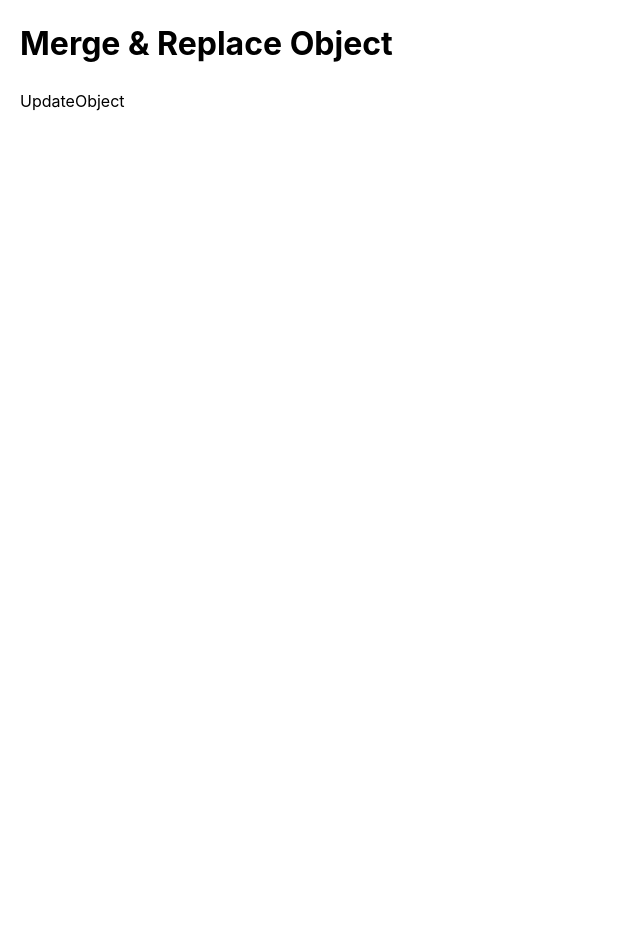
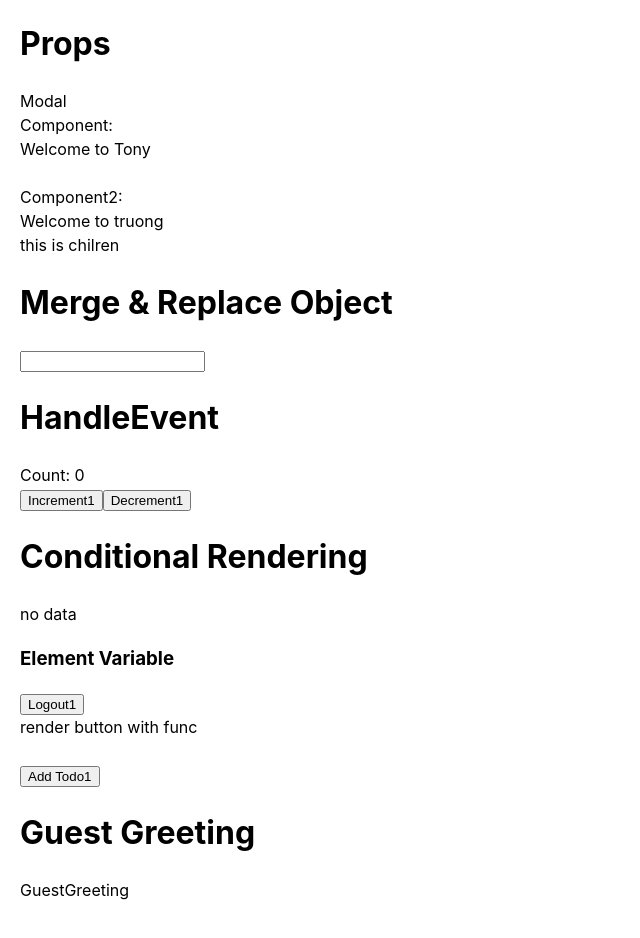
Before and after one commit to vietmit37/tony-react, a React (Vite) app: page / in a window 1280 px wide. Shown: the part 860-1798 px from the top of the page, without its empty margins (0-640 px from the left). Before the commit the page ends 1113 px from the top, so only its background shows below. Built offline with nearby package versions, Linux system fonts and the light colour scheme.

Commit message:
conditional rendwering

```diff
--- a/src/App.jsx
+++ b/src/App.jsx
@@ -5,6 +5,10 @@ import StatefulComponent from './pages/StatefulComponent';
 import ComposeComponent from './pages/ComposeComponent';
 import State from './pages/State';
 import UpdateObject from './pages/UpdateObject';
+import HandleEvent from './pages/HandleEvent';
+import ConditionalRendering from './pages/ConditionalRendering';
+import GuestGreeting from './pages/GuestGreeting';
+import Props from './pages/Props';
 
 function App() {
   return (
@@ -22,9 +26,20 @@ function App() {
       <h1>State</h1>
       <State />
 
+      <h1>Props</h1>
+      <Props />
+
       <h1>Merge & Replace Object</h1>
       <UpdateObject />
 
+      <h1>HandleEvent</h1>
+      <HandleEvent />
+
+      <h1>Conditional Rendering</h1>
+      <ConditionalRendering />
+
+      <h1>Guest Greeting</h1>
+      <GuestGreeting />
       <br />
       <br />
       <br />
--- a/src/components/Button.jsx
+++ b/src/components/Button.jsx
@@ -5,7 +5,7 @@ import React from 'react'
 function Button({ text = 'Submit', number = 1, handleClick }) {
   console.log('render Buton')
   return (
-    <button type="button" onClick={(handleClick)}>{text + number}</button>
+    <button type="button" onClick={handleClick}>{text + number}</button>
   )
 }
 
--- /dev/null
+++ b/src/components/Modal.jsx
@@ -0,0 +1,15 @@
+import React from 'react'
+
+function Modal({ component, component2: Component2, welcomeTitle, children }) {
+  return (
+    <div>
+      Modal <br/>
+      Component: {component} <br />
+      Component2: <Component2 title={welcomeTitle}/>
+
+      {children}
+    </div>
+  )
+}
+
+export default Modal
--- /dev/null
+++ b/src/pages/ConditionalRendering.jsx
@@ -0,0 +1,64 @@
+import React from 'react'
+
+import Button from '../components/Button';
+
+function LoginButton() {
+  return (
+    <Button
+      text="Login"
+    />
+  )
+}
+
+function LogoutButton() {
+  return (
+    <Button
+      text="Logout"
+    />
+  )
+}
+
+function ConditionalRendering() {
+  const [todos, setTodos] = React.useState([]);
+  let renderButton =  <LogoutButton />; // initial value
+
+  if(todos.length > 0) {
+    renderButton = <LoginButton />
+  }
+
+  function renderButtonFnc() {
+    return <div>render button with func</div>
+  }
+
+  function handleAddTodo() {
+    const item = {
+      id: Date.now(),
+      title: 'Learn javascript'
+    }
+    setTodos(prevState => {
+      return [...prevState, item]; // push item into array
+    })
+  }
+
+  console.log('Conditional Rendering: ', todos)
+
+  return (
+    <div>
+      {todos.length > 0 && <div>has data</div>}
+
+      {todos.length > 0 ? 'has data' : 'no data'}
+
+      <h3>Element Variable</h3>
+      {renderButton}
+      {renderButtonFnc()}
+
+      <br />
+      <Button
+        text="Add Todo"
+        handleClick={handleAddTodo}
+      />
+    </div>
+  )
+}
+
+export default ConditionalRendering
--- /dev/null
+++ b/src/pages/GuestGreeting.jsx
@@ -0,0 +1,9 @@
+import React from 'react'
+
+function GuestGreeting() {
+  return (
+    <div>GuestGreeting</div>
+  )
+}
+
+export default GuestGreeting
--- /dev/null
+++ b/src/pages/HandleEvent.jsx
@@ -0,0 +1,44 @@
+import React from 'react'
+import Button from '../components/Button';
+
+function HandleEvent() {
+  const [count, setCount] = React.useState(0);
+
+  function handleIncrement(number) {
+    console.log('handleIncrement')
+    setCount(prevState => prevState + number + 1)
+  }
+
+  // function handleDecrement() {
+  //   return function() {
+  //     console.log('handleDecrement')
+  //     setCount(prevState => prevState - 1)
+  //   }
+  // }
+  const handleDecrement = () => () => {
+    console.log('handleDecrement')
+    setCount(prevState => prevState - 1)
+  }
+
+  // pass 1 arrow function: user click -> trigger 1 cai {} => () => run handleIncrement (re-create 1 function mới)
+  // pass direct function: user click -> run handleIncrement
+
+  return (
+    <div>
+      Count: {count} <br />
+      <Button
+        text="Increment"
+        handleClick={() => handleIncrement(10)}
+      />
+
+      <Button
+        text="Decrement"
+        handleClick={handleDecrement()}
+      />
+    </div>
+  )
+}
+
+export default HandleEvent
+
+// sum(2)(3) = 5
--- /dev/null
+++ b/src/pages/Props.jsx
@@ -0,0 +1,34 @@
+import React from 'react';
+
+import Modal from '../components/Modal';
+import Button from '../components/Button';
+
+function Welcome({ title }) {
+  return (
+    <div>Welcome to {title} </div>
+  )
+}
+
+function Props() {
+  return (
+    <div>
+      <Modal
+        title="Basic Modal" // string
+        isOpen={false} // boolean
+        colors={[1,2,3]} // array
+        user={{
+          firstName: 'truong',
+          lastName: 'nguyen'
+        }} // object
+        onClick={() => {}} // function
+        component={<Welcome title="Tony" />} // react function
+        component2={Welcome} // pass direct react function
+        welcomeTitle="truong"
+      >
+          this is chilren
+      </Modal>
+    </div>
+  )
+}
+
+export default Props
--- a/src/pages/UpdateObject.jsx
+++ b/src/pages/UpdateObject.jsx
@@ -1,8 +1,41 @@
 import React from 'react'
 
 function UpdateObject() {
+  const [messageObj, setMessageObj] = React.useState({
+    author: '',
+    message: {
+      id: 1,
+      text: ''
+    }
+  }); // memory A
+
+  function handleChangeMessage(e) {
+    const value = e.target.value;
+    // const clonedMessgeObj = { ...messageObj }; // shallow clone
+    // clonedMessgeObj.message = value; // memory C
+    // setMessageObj(clonedMessgeObj)
+    setMessageObj(prevState => {
+      console.log('prevState: ', prevState)
+      return {
+        ...prevState, // copy all property
+        message: {
+          ...prevState.message,
+          text: value
+        }
+      }
+    })
+  }
+
+  console.log('render UpdateOjbect: ', messageObj)
+
   return (
-    <div>UpdateObject</div>
+    <div>
+      <input
+        value={messageObj.message.text}
+        onChange={handleChangeMessage}
+      />
+
+    </div>
   )
 }
 
@@ -19,6 +52,18 @@ export default UpdateObject
 // const objC = {
 //   lastName: 'minh'
 // };
+
+ // tham trị: so sánh các giá trị vs nhau: string, number, boolean
+//  const number = "123";
+//  const numberA = "123";
+//  console.log("tham tri: ", number === numberA)
+
+//  // tham chiếu: so sánh các vùng nhớ vs nhau: object, array, function
+//  console.log("tham chiếu: ", {
+//    sosanh1: objA === objB, // false
+//    sosanh2: objA === objD, // true
+//    sosanh3: objA === objE // false
+//  })
 
 // /* merge object
 //   - copy tat ca cac thuoc tinh cua object vs nhau (giữ nguyên)
```
